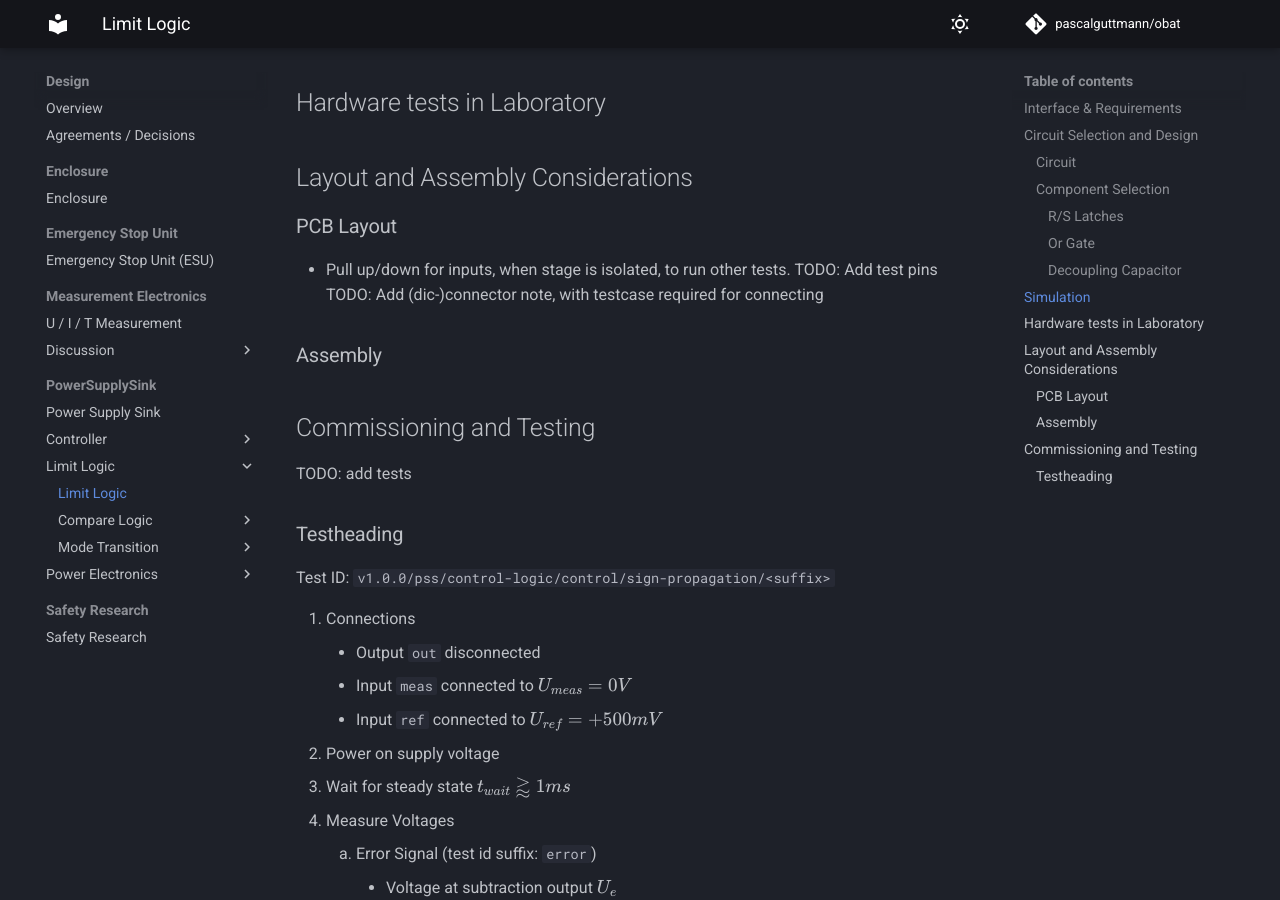
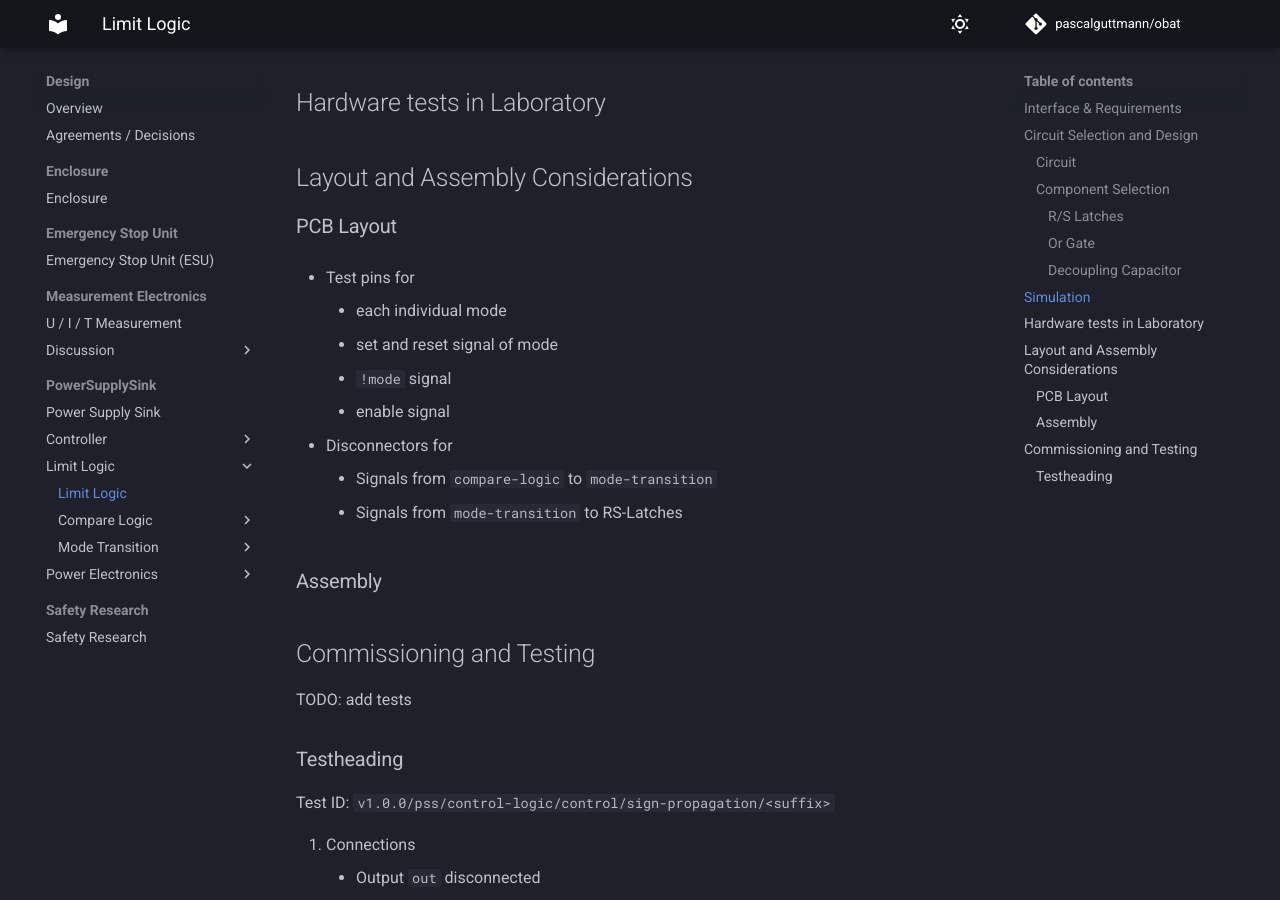
Before and after one commit to pascalguttmann/obat, an MkDocs documentation site: the page built from docs/design/pss/limit-logic/limit-logic.md, in a window 1280 px wide and 900 px high, scrolled down 2609 px. Built offline with MkDocs 1.6.1 and Material for MkDocs 9.7.7, drawn with Linux system fonts in a browser that asks for light colours; comment, search, counter and statistics services are not loaded.

Commit message:
add limit-logic pcb layout test point doc

```diff
--- a/docs/design/pss/limit-logic/limit-logic.md
+++ b/docs/design/pss/limit-logic/limit-logic.md
@@ -117,9 +117,15 @@ TODO: link to simulation files
 
 ### PCB Layout
 
-- Pull up/down for inputs, when stage is isolated, to run other tests.
-TODO: Add test pins
-TODO: Add (dic-)connector note, with testcase required for connecting
+- Test pins for
+    - each individual mode
+    - set and reset signal of mode
+    - `!mode` signal
+    - enable signal
+
+- Disconnectors for
+    - Signals from `compare-logic` to `mode-transition`
+    - Signals from `mode-transition` to RS-Latches
 
 ### Assembly
 
```
